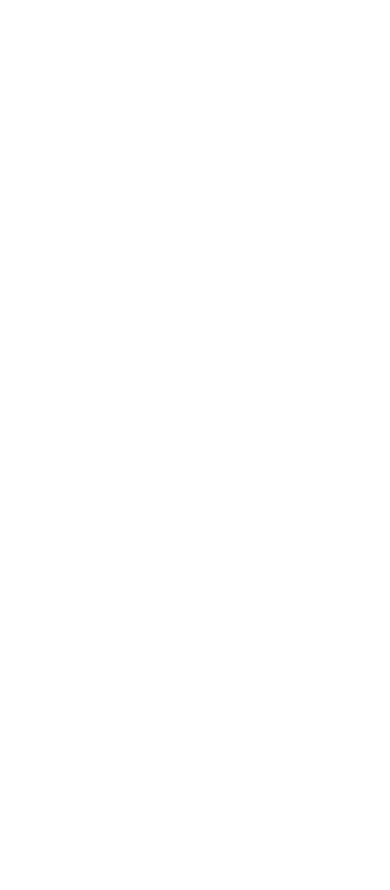
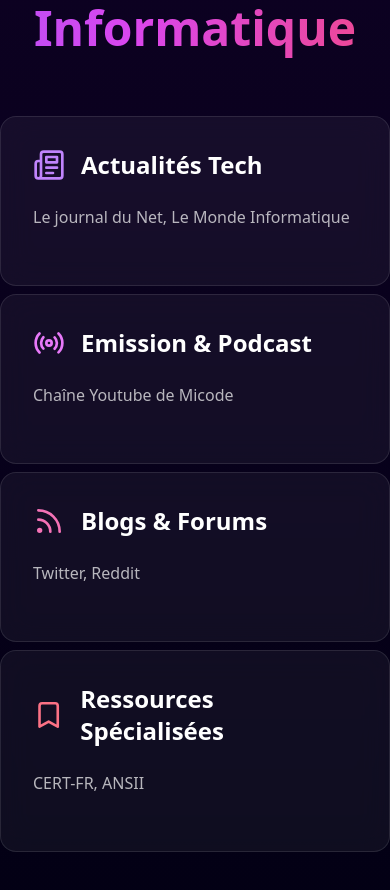
Before and after one commit to KillianGaurin/Portfolio, a React (Vite) app: page / in a window 390 px wide. Shown: the part 9679-10569 px from the top of the page. Before the commit the page ends 9507 px from the top, so only its background shows below. Built offline with nearby package versions, Linux system fonts and the light colour scheme.

Commit message:
Add files via upload

```diff
--- a/src/App.tsx
+++ b/src/App.tsx
@@ -177,78 +177,22 @@
     {
       icon: <Newspaper className="text-purple-400" size={32} />,
       title: "Actualités Tech",
-      description: "Suivi quotidien des dernières actualités technologiques",
-      sources: [
-        {
-          name: "ZDNet",
-          url: "https://www.zdnet.fr"
-        },
-        {
-          name: "Le Monde Informatique",
-          url: "https://www.lemondeinformatique.fr"
-        },
-        {
-          name: "Next INpact",
-          url: "https://www.nextinpact.com"
-        }
-      ]
+      description: "Le journal du Net, Le Monde Informatique"
     },
     {
       icon: <Radio className="text-fuchsia-400" size={32} />,
-      title: "Podcasts Tech",
-      description: "Écoute régulière de podcasts spécialisés",
-      sources: [
-        {
-          name: "Compagnons du DevOps",
-          url: "https://www.compagnons-devops.fr"
-        },
-        {
-          name: "NoLimitSecu",
-          url: "https://www.nolimitsecu.fr"
-        },
-        {
-          name: "Tech Café",
-          url: "https://techcafe.fr"
-        }
-      ]
+      title: "Emission & Podcast",
+      description: "Chaîne Youtube de Micode"
     },
     {
       icon: <Rss className="text-pink-400" size={32} />,
       title: "Blogs & Forums",
-      description: "Participation active aux communautés tech",
-      sources: [
-        {
-          name: "Reddit r/sysadmin",
-          url: "https://www.reddit.com/r/sysadmin"
-        },
-        {
-          name: "Hacker News",
-          url: "https://news.ycombinator.com"
-        },
-        {
-          name: "Dev.to",
-          url: "https://dev.to"
-        }
-      ]
+      description: "Twitter, Reddit"
     },
     {
       icon: <Bookmark className="text-rose-400" size={32} />,
       title: "Ressources Spécialisées",
-      description: "Documentation et guides techniques",
-      sources: [
-        {
-          name: "ANSSI",
-          url: "https://www.ssi.gouv.fr"
-        },
-        {
-          name: "Microsoft Learn",
-          url: "https://learn.microsoft.com"
-        },
-        {
-          name: "Cisco Learning Network",
-          url: "https://learningnetwork.cisco.com"
-        }
-      ]
+      description: "CERT-FR, ANSII"
     }
   ];
 
@@ -274,6 +218,7 @@
               <button onClick={() => scrollToSection('education')} className="text-white/70 hover:text-white transition-colors">Formation</button>
               <button onClick={() => scrollToSection('projects')} className="text-white/70 hover:text-white transition-colors">Projets & Réalisations</button>
               <button onClick={() => scrollToSection('skills')} className="text-white/70 hover:text-white transition-colors">Compétences</button>
+              <button onClick={() => scrollToSection('veille')} className="text-white/70 hover:text-white transition-colors">Veille informatique</button>
               {/* <button onClick={() => scrollToSection('veille')} className="text-white/70 hover:text-white transition-colors">Veille Informatique</button> */}
             </div>
 
@@ -830,11 +775,10 @@
       </section>
 
       {/* Veille informatique */}
-      {/* <section id="veille" className="py-32 relative">
+      <section id="veille" className="py-32 relative">
         <div className="absolute inset-0 bg-gradient-to-b from-purple-950/20 to-transparent"></div>
-        <div className="container mx-auto px-4 relative">
+        <div className="container mx-auto relative">
           <div className="relative mb-16">
-            <div className="absolute -inset-1 bg-gradient-to-r from-purple-600 to-pink-600 rounded-lg blur opacity-20"></div>
             <h2 className="relative text-5xl font-black text-center">
               <span className="bg-clip-text text-transparent bg-gradient-to-r from-purple-500 via-fuchsia-500 to-pink-500">
                 Veille Informatique
@@ -842,7 +786,7 @@
             </h2>
           </div>
           <div className="max-w-6xl mx-auto">
-            <div className="grid grid-cols-1 md:grid-cols-2 gap-8">
+            <div className="grid md:grid-cols-2 gap-2">
               {veilleSources.map((source, index) => (
                 <div key={index} className="group relative overflow-hidden">
                   <div className="absolute inset-0 bg-gradient-to-br from-purple-500/20 to-transparent opacity-0 group-hover:opacity-100 transition-all duration-500 rounded-2xl"></div>
@@ -852,28 +796,13 @@
                       <h3 className="text-2xl font-bold text-white">{source.title}</h3>
                     </div>
                     <p className="text-white/70 mb-6">{source.description}</p>
-                    <ul className="space-y-4">
-                      {source.sources.map((item, itemIndex) => (
-                        <li key={itemIndex}>
-                          <a
-                            href={item.url}
-                            target="_blank"
-                            rel="noopener noreferrer"
-                            className="flex items-center gap-3 text-white/70 hover:text-white transition-colors group"
-                          >
-                            <Link size={16} className="text-purple-400 group-hover:scale-110 transition-transform" />
-                            <span>{item.name}</span>
-                          </a>
-                        </li>
-                      ))}
-                    </ul>
                   </div>
                 </div>
               ))}
             </div>
           </div>
         </div>
-      </section> */}
+      </section>
     </div>
   );
 }
```
Also changed, not shown: 2 other files (tests, documents, lock files or other folders).
